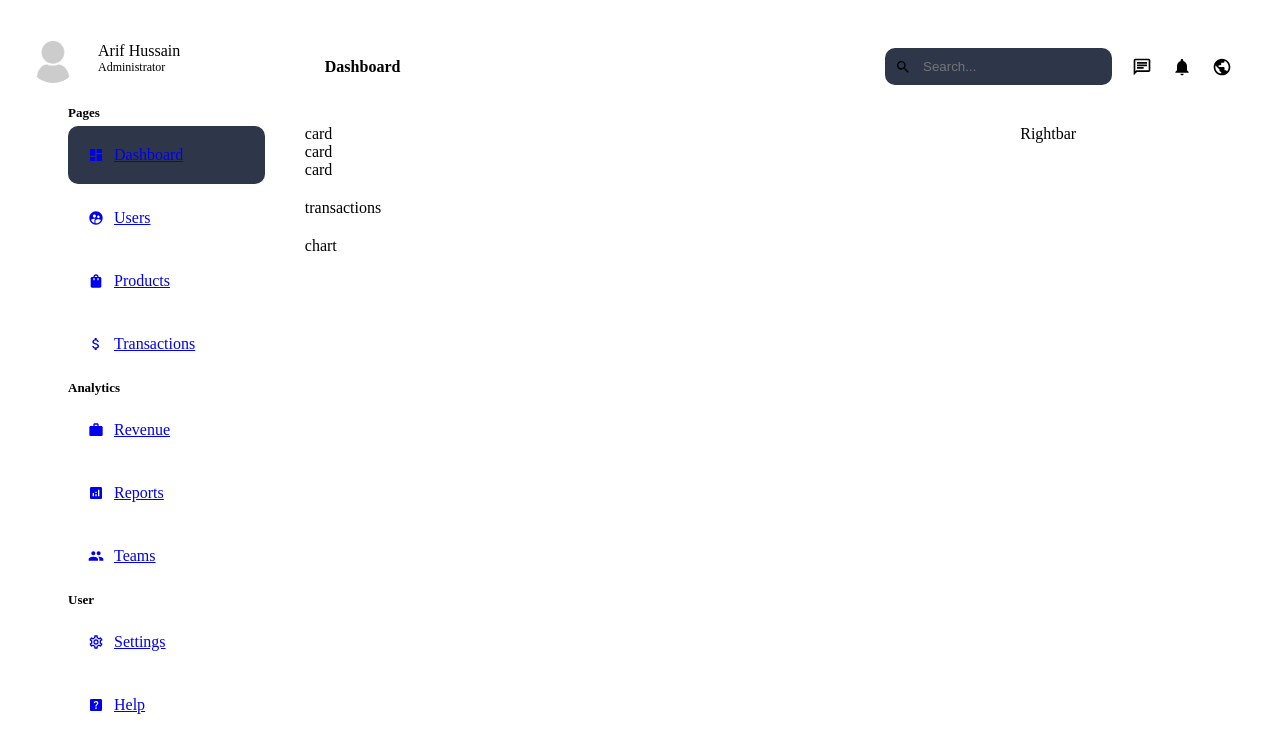
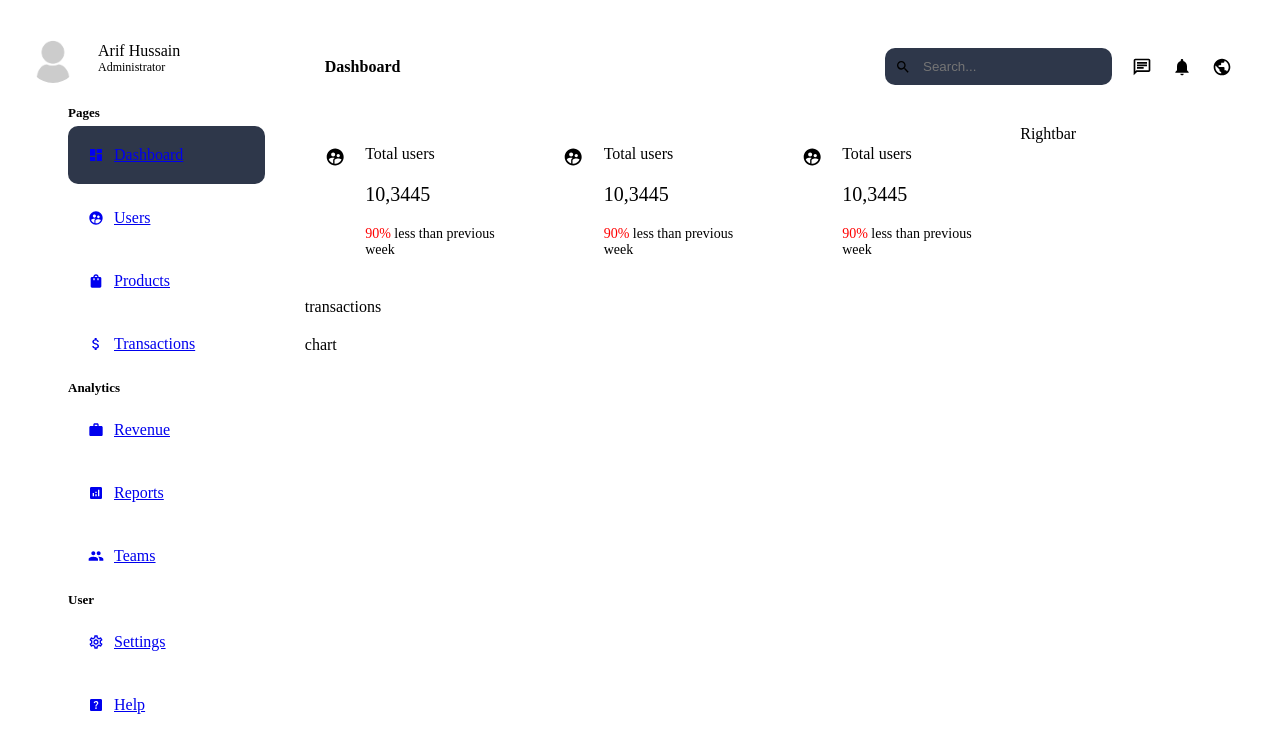
Before and after one commit to arifweb2020/Next14-Backend, a Next.js app: page /dashboard in a window 1280 px wide. Shown: the top 752 px of the page. Built offline with nearby package versions, Linux system fonts and the light colour scheme.

Commit message:
cards design

```diff
--- a/app/dashboard/page.tsx
+++ b/app/dashboard/page.tsx
@@ -9,7 +9,7 @@
   return (
     <div className={styles.wrapper}>
       <div className={styles.main}>
-        <div className={styles.card}>
+        <div className={styles.cards}>
           <Card/>
           <Card/>
           <Card/>
--- a/app/ui/dashboard/card/card.module.css
+++ b/app/ui/dashboard/card/card.module.css
@@ -0,0 +1,37 @@
+.container {
+    background-color: var(--bgSoft);
+    padding: 20px;
+    border-radius: 10px;
+    display: flex;
+    gap: 20px;
+    cursor: pointer;
+    width: 100%;
+  }
+
+  .container:hover{
+    background-color: #2e374a;
+  }
+
+  .texts {
+    display: flex;
+    flex-direction: column;
+    gap: 20px;
+  }
+
+  .number {
+    font-size: 20px;
+    font-weight: 500;
+  }
+
+  .detail {
+    font-size: 14px;
+    font-weight: 300;
+  }
+
+  .positive {
+    color: lime;
+  }
+
+  .negative {
+    color: red;
+  }
--- a/app/ui/dashboard/card/card.tsx
+++ b/app/ui/dashboard/card/card.tsx
@@ -1,10 +1,22 @@
-import React from 'react'
-import styles from './card.module.css'
+import { MdSupervisedUserCircle } from "react-icons/md";
+import styles from "./card.module.css";
 
 const Card = () => {
   return (
-    <div>card</div>
-  )
-}
+    <div className={styles.container}>
+      <MdSupervisedUserCircle size={24} />
+      <div className={styles.texts}>
+        <span className={styles.title}>Total users</span>
+        <span className={styles.number}>10,3445</span>
+        <span className={styles.detail}>
+          <span className={styles.negative}>
+            90%
+          </span>{" "}
+          less than previous week
+        </span>
+      </div>
+    </div>
+  );
+};
 
-export default Card
+export default Card;
```
